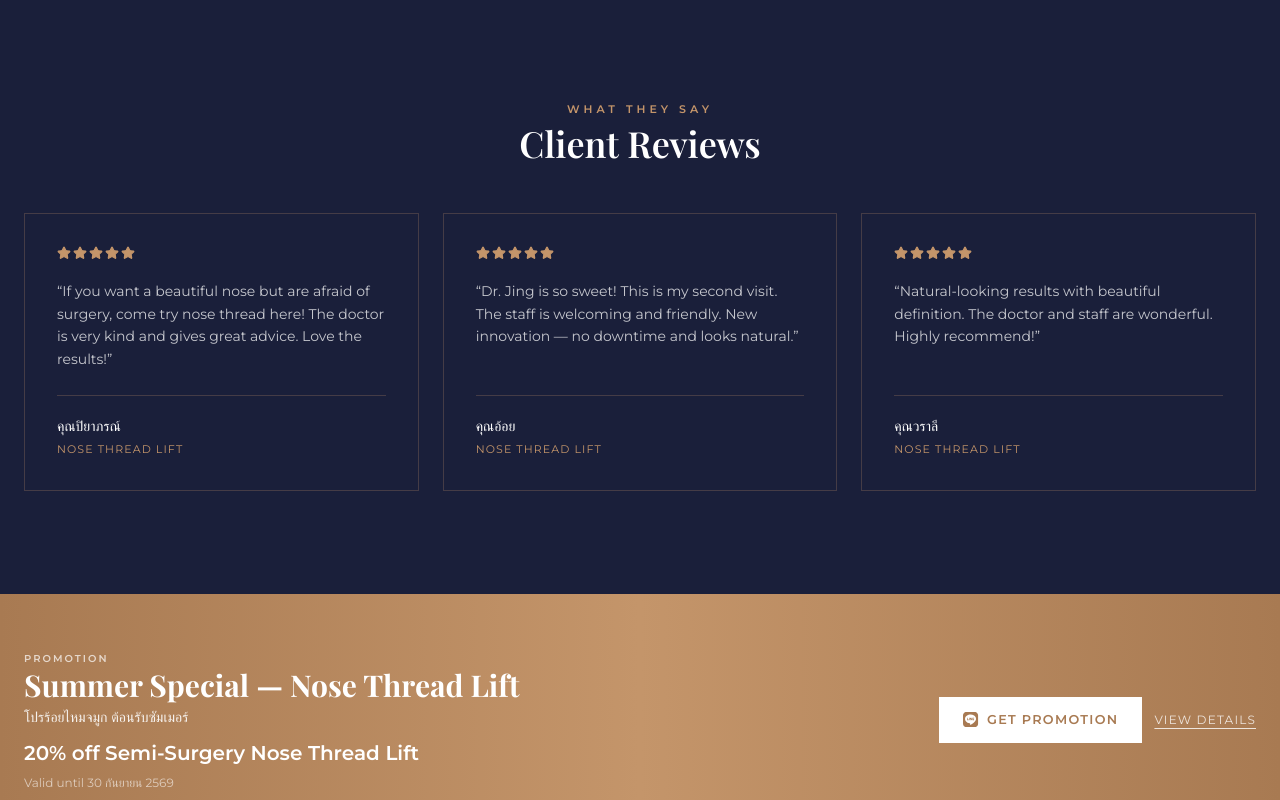
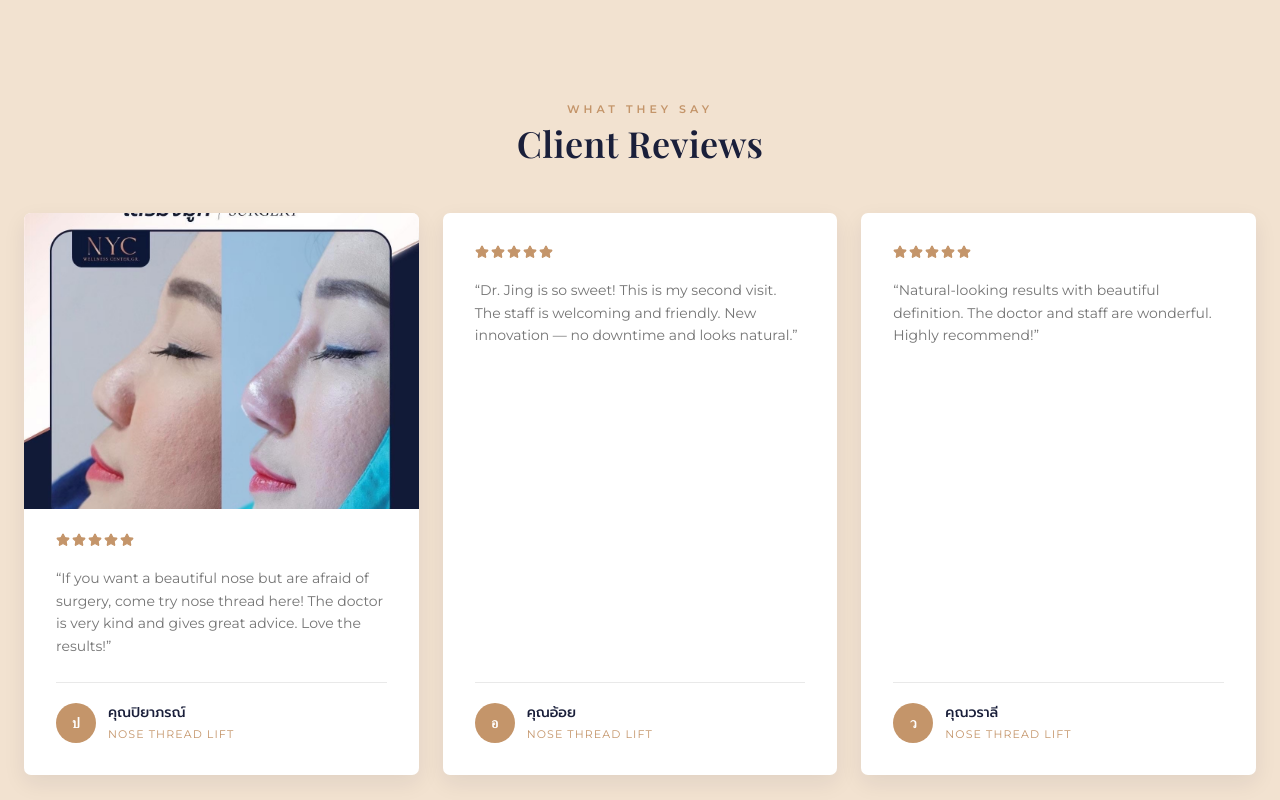
Before and after one commit to papinwit-l/nyc-clinic-revise, a Next.js app: page /en in a window 1280 px wide. Shown: the part 5440-6240 px from the top of the page. Built offline with nearby package versions, Linux system fonts and the light colour scheme; a web font is replaced by a local one.

Commit message:
revise review section | add image and avatar

```diff
--- a/src/app/[locale]/page.tsx
+++ b/src/app/[locale]/page.tsx
@@ -58,7 +58,11 @@ export default async function HomePage({
         locale={locale}
         data={cases}
       />
-      <Testimonials t={t.home.testimonials} data={testimonials} />
+      <Testimonials
+        t={t.home.testimonials}
+        locale={locale}
+        data={testimonials}
+      />
       <PromotionsBanner t={t.home.promotion} data={promo} />
       <BlogPreview t={t.home.blog} locale={locale} data={posts} />
       <ContactCTA t={t.home.contact} tCommon={t.common} />
--- a/src/components/home/Testimonials.tsx
+++ b/src/components/home/Testimonials.tsx
@@ -1,29 +1,51 @@
+import Image from "next/image";
 import { Star } from "lucide-react";
 import type { Dictionary } from "@/i18n/get-dictionary";
 import type { TestimonialCard } from "@/types/testimonial";
 
 type Props = {
   t: Dictionary["home"]["testimonials"];
+  locale: string;
   data: TestimonialCard[];
 };
 
-export default function Testimonials({ t, data }: Props) {
+export default function Testimonials({ t, locale, data }: Props) {
+  const isTH = locale === "th";
+
   return (
-    <section className="bg-[var(--color-primary)] py-[var(--section-py)]">
+    <section
+      className="py-[var(--section-py)]"
+      style={{ backgroundColor: "var(--color-accent-pale)" }}
+    >
       <div className="max-w-[var(--container-max)] mx-auto px-6">
         <div className="text-center mb-12">
           <span className="section-label">{t.label}</span>
-          <h2 className="font-[var(--font-display)] text-3xl sm:text-4xl font-semibold text-white mt-3">
+          <h2 className="section-heading text-3xl sm:text-4xl mt-3 text-[var(--color-primary)]">
             {t.heading}
           </h2>
         </div>
 
         <div className="grid grid-cols-1 md:grid-cols-3 gap-6">
-          {data.map(({ quote, name, treatment, rating }) => (
+          {data.map(
+            ({ id, quote, name, treatment, rating, avatar, reviewImage }) => (
               <div
-              key={name}
-              className="bg-[var(--color-primary-mid)] p-6 sm:p-8 flex flex-col border border-[var(--color-accent-border)]"
+                key={id}
+                className="bg-white radius-soft p-6 sm:p-8 flex flex-col"
               >
+                {/* Review photo — optional */}
+                {reviewImage && (
+                  <div className="relative aspect-[4/3] -mx-6 -mt-6 sm:-mx-8 sm:-mt-8 mb-6 overflow-hidden rounded-t-[var(--radius-soft)]">
+                    <Image
+                      src={reviewImage}
+                      alt={`${name} — ${treatment}`}
+                      fill
+                      className="object-cover"
+                      sizes="(max-width: 768px) 100vw, 33vw"
+                    />
+                  </div>
+                )}
+
+                {/* Stars — rose-gold */}
                 <div className="flex gap-0.5">
                   {Array.from({ length: rating }, (_, i) => (
                     <Star
@@ -33,19 +55,58 @@ export default function Testimonials({ t, data }: Props) {
                     />
                   ))}
                 </div>
-              <blockquote className="font-[var(--font-thai-body)] text-[var(--color-on-primary-muted)] text-sm leading-relaxed mt-5 flex-1">
+
+                {/* Quote — font follows text language */}
+                <blockquote
+                  className="text-[var(--color-text-muted)] text-sm leading-relaxed mt-5 flex-1"
+                  style={{
+                    fontFamily: isTH
+                      ? "var(--font-thai-body)"
+                      : "var(--font-body)",
+                  }}
+                >
                   &ldquo;{quote}&rdquo;
                 </blockquote>
-              <div className="mt-6 pt-5 border-t border-[var(--color-accent-border)]">
-                <p className="font-[var(--font-thai-body)] text-white text-sm font-medium">
+
+                {/* Reviewer info */}
+                <div className="mt-6 pt-5 border-t border-[var(--color-border)] flex items-center gap-3">
+                  {/* Avatar or initial */}
+                  {avatar ? (
+                    <Image
+                      src={avatar}
+                      alt={name}
+                      width={40}
+                      height={40}
+                      className="w-10 h-10 rounded-full object-cover shrink-0"
+                    />
+                  ) : (
+                    <span
+                      className="w-10 h-10 rounded-full shrink-0 flex items-center justify-center text-sm font-semibold text-white"
+                      style={{ backgroundColor: "var(--color-accent)" }}
+                    >
+                      {name.replace(/^คุณ/, "").charAt(0)}
+                    </span>
+                  )}
+                  <div>
+                    {/* Name — always Thai font (names are Thai) */}
+                    <p
+                      className="text-[var(--color-primary)] text-sm font-medium"
+                      style={{ fontFamily: "var(--font-thai-body)" }}
+                    >
                       {name}
                     </p>
-                <p className="text-[11px] tracking-[0.1em] uppercase text-[var(--color-accent)] mt-1">
+                    {/* Treatment — always English */}
+                    <p
+                      className="text-[11px] tracking-[0.1em] uppercase text-[var(--color-accent)] mt-0.5"
+                      style={{ fontFamily: "var(--font-body)" }}
+                    >
                       {treatment}
                     </p>
                   </div>
                 </div>
-          ))}
+              </div>
+            ),
+          )}
         </div>
       </div>
     </section>
--- a/src/data/testimonials.ts
+++ b/src/data/testimonials.ts
@@ -13,6 +13,9 @@ const DATA = [
     name: "คุณปิยาภรณ์",
     treatment: "Nose Thread Lift",
     rating: 5,
+    // avatar: "/images/reviewers/reviewer-01.jpg",
+    // reviewImage: "/images/reviews/review-01.jpg",
+    reviewImage: "/images/cases/case-01.jpg",
   },
   {
     id: "2",
@@ -49,5 +52,11 @@ export async function getTestimonials(
     name: item.name,
     treatment: item.treatment,
     rating: item.rating,
+    avatar:
+      "avatar" in item ? (item as Record<string, string>).avatar : undefined,
+    reviewImage:
+      "reviewImage" in item
+        ? (item as Record<string, string>).reviewImage
+        : undefined,
   }));
 }
--- a/src/types/testimonial.ts
+++ b/src/types/testimonial.ts
@@ -4,4 +4,8 @@ export type TestimonialCard = {
   name: string;
   treatment: string;
   rating: number;
+  /** Reviewer's face — shows initial when absent */
+  avatar?: string;
+  /** Result photo, clinic visit, etc. — hidden when absent */
+  reviewImage?: string;
 };
```
Lines whose indentation alone changed are shown as unchanged.
